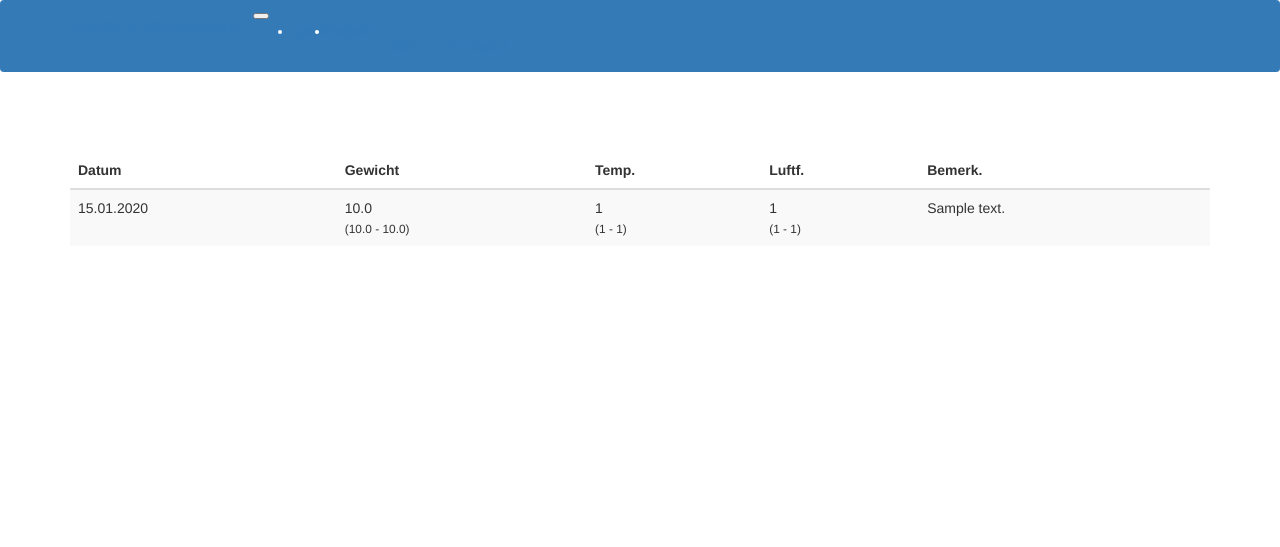
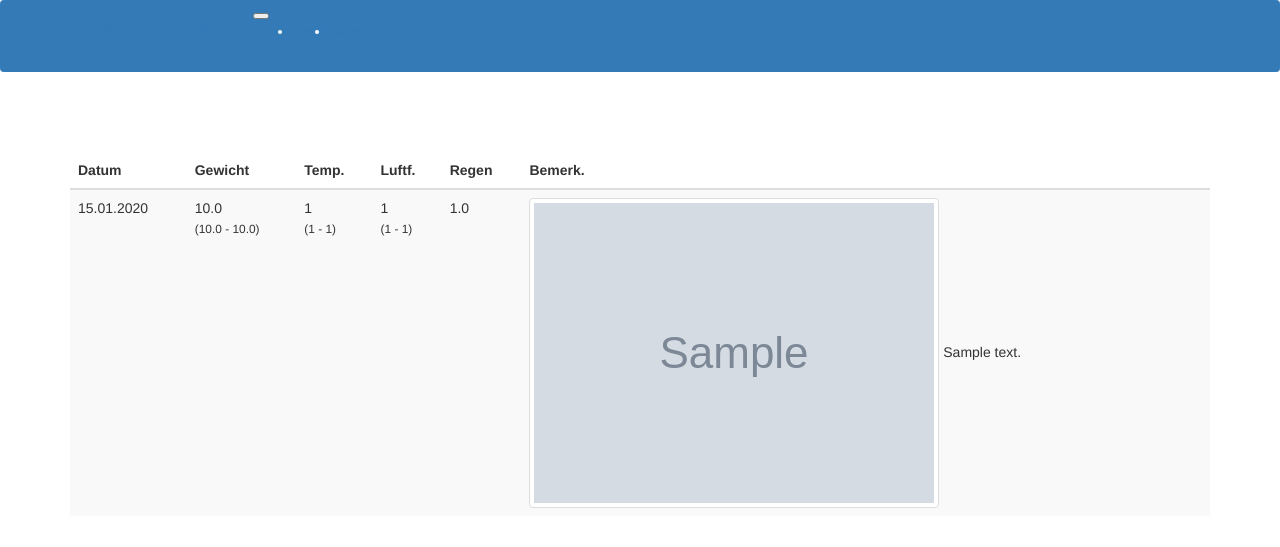
Before and after one commit to mpibpc-mroose/beehive_monitor_server, a Django app: a page that uses DataCollector/templates/table.html in a window 1280 px wide. Shown: the top 547 px of the page. Run offline with Django 3.2, Linux system fonts and the light colour scheme; tables that the repository leaves empty hold one stand-in row (values such as "Sample post"); grey boxes marked "Sample" are stand-in pictures; parts of the project's set-up code (start-up, migrations or seed data) failed here and were passed over; some libraries are stand-ins or nearby versions.

Commit message:
added new data to the table

```diff
--- a/DataCollector/templates/table.html
+++ b/DataCollector/templates/table.html
@@ -9,6 +9,7 @@
             <th>Gewicht</th>
             <th>Temp.</th>
             <th>Luftf.</th>
+            <th>Regen</th>
             <th>Bemerk.</th>
         </tr>
         </thead>
@@ -29,9 +30,17 @@
                     <small>({{ measure.humidity_min }} - {{ measure.humidity_max }})</small>
                 </td>
                 <td>
+                    {{ measure.rain }}<br>
+                </td>
+
+                <td>
+                    {% if measure.icon %}
+                        <img class="img-thumbnail" src="{{ measure.icon|safe }}">
+                    {% endif %}
                     {{ measure.note }}
                     {% if user.is_superuser %}
-                        <a role="button" class="btn btn-outline-warning btn-sm pull-right" href="{% url 'admin:DataCollector_measurementdayaggregation_change' measure.pk %}">
+                        <a role="button" class="btn btn-outline-warning btn-sm pull-right"
+                           href="{% url 'admin:DataCollector_measurementdayaggregation_change' measure.pk %}">
                             <i class="fa fa-edit"></i>
                         </a>
                     {% endif %}
```
